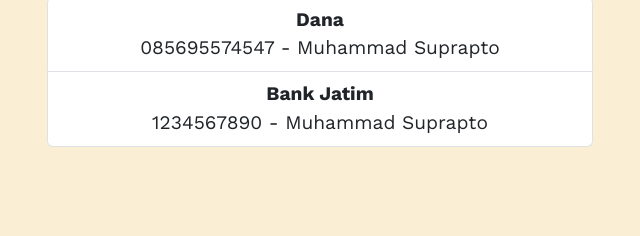
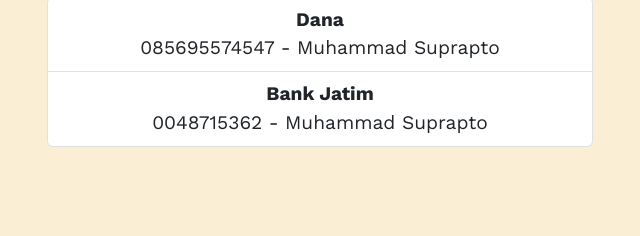
Before and after one commit to PemudaGabut/undangan-ayu, a plain HTML site: page index.html in a window 1280 px wide. Shown: the part 4798-5034 px from the top of the page, 320-960 px from the left. Drawn offline with nearby package versions, Linux system fonts and the light colour scheme; some packages are replaced by stand-ins of ours; a script that the page names is missing; a web font is replaced by a local one.

Commit message:
Update index.html

```diff
--- a/index.html
+++ b/index.html
@@ -305,7 +305,7 @@
                 </li>
                 <li class="list-group-item">
                   <div class="fw-bold">Bank Jatim</div>
-                  1234567890 - Muhammad Suprapto
+                  0048715362 - Muhammad Suprapto
                 </li>
               </ul>
             </div>
```
